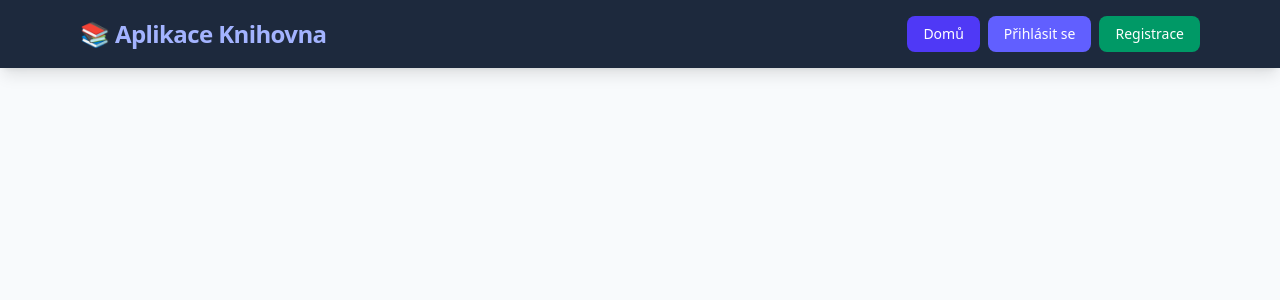
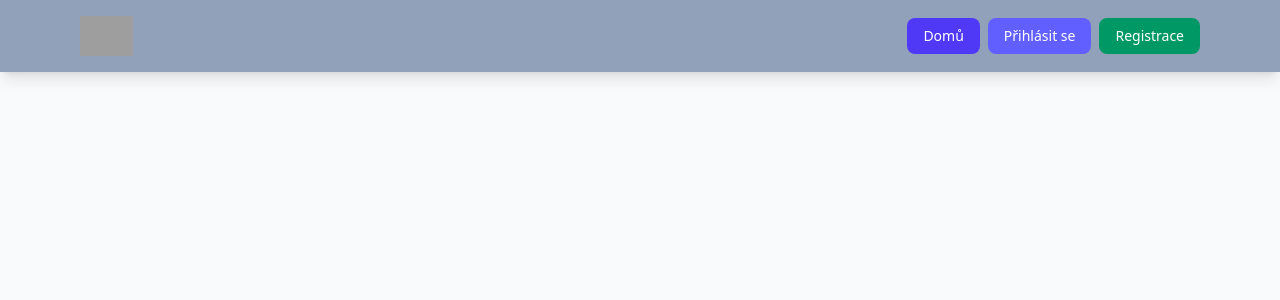
Before and after one commit to daniel-kolar/WA-2026-Kolar-Daniel, a PHP site: page /app/views/layout/header.php in a window 1280 px wide. Shown: the top 300 px of the page. Run offline with PHP 8.4, Linux system fonts and the light colour scheme; some libraries are stand-ins or nearby versions; grey boxes are pictures that could not be loaded.

Commit message:
Úkol 15 - Vylepšení aplikace - implementace loga a úprava headeru
Co-authored-by: Copilot <copilot@github.com>

```diff
--- a/skupinaA/BooksApp/app/views/layout/header.php
+++ b/skupinaA/BooksApp/app/views/layout/header.php
@@ -8,10 +8,10 @@
 </head>
 <body class="bg-slate-50 min-h-screen flex flex-col">
 
-    <header class="bg-slate-800 text-white shadow-lg">
+    <header class="bg-slate-400 text-white shadow-lg">
         <div class="max-w-6xl mx-auto px-4 py-4 flex flex-col sm:flex-row sm:items-center sm:justify-between gap-3">
             <a href="<?= BASE_URL ?>/index.php">
-                <h1 class="text-2xl font-bold tracking-tight text-indigo-300">📚 Aplikace Knihovna</h1>
+                <h1 class="text-2xl font-bold tracking-tight text-indigo-300"><img src="<?= BASE_URL ?>/images/logo.svg" alt="Knihovna" class="h-10"></h1>
             </a>
             <nav>
                 <ul class="flex flex-wrap items-center gap-2">
@@ -31,8 +31,8 @@
                             </a>
                         </li>
                         <li>
-                            <span class="text-sm text-slate-300 px-2">
-                                Přihlášen: <strong class="text-white"><?= htmlspecialchars($_SESSION['username']) ?></strong>
+                            <span class="text-sm text-slate-800 px-2">
+                                Přihlášen: <strong class="text-slate-800"><?= htmlspecialchars($_SESSION['username']) ?></strong>
                             </span>
                         </li>
                         <li>
```
